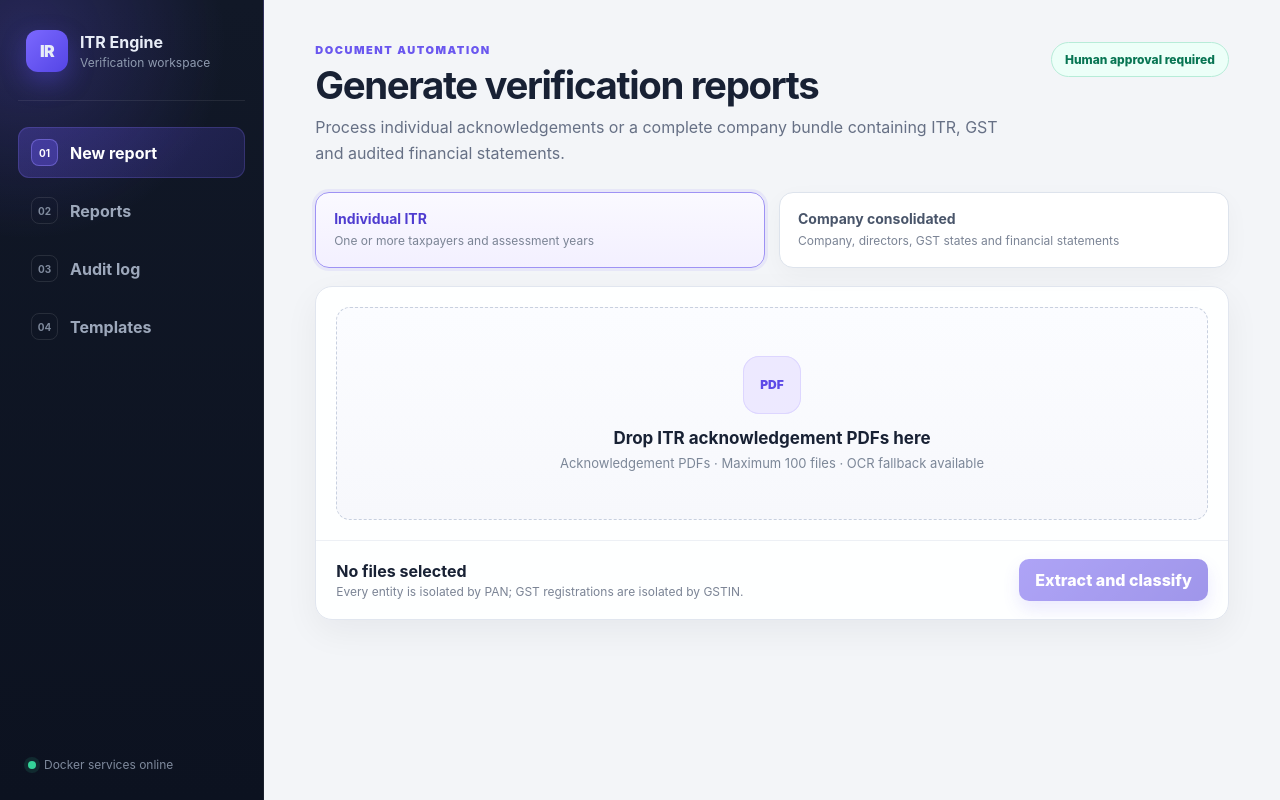
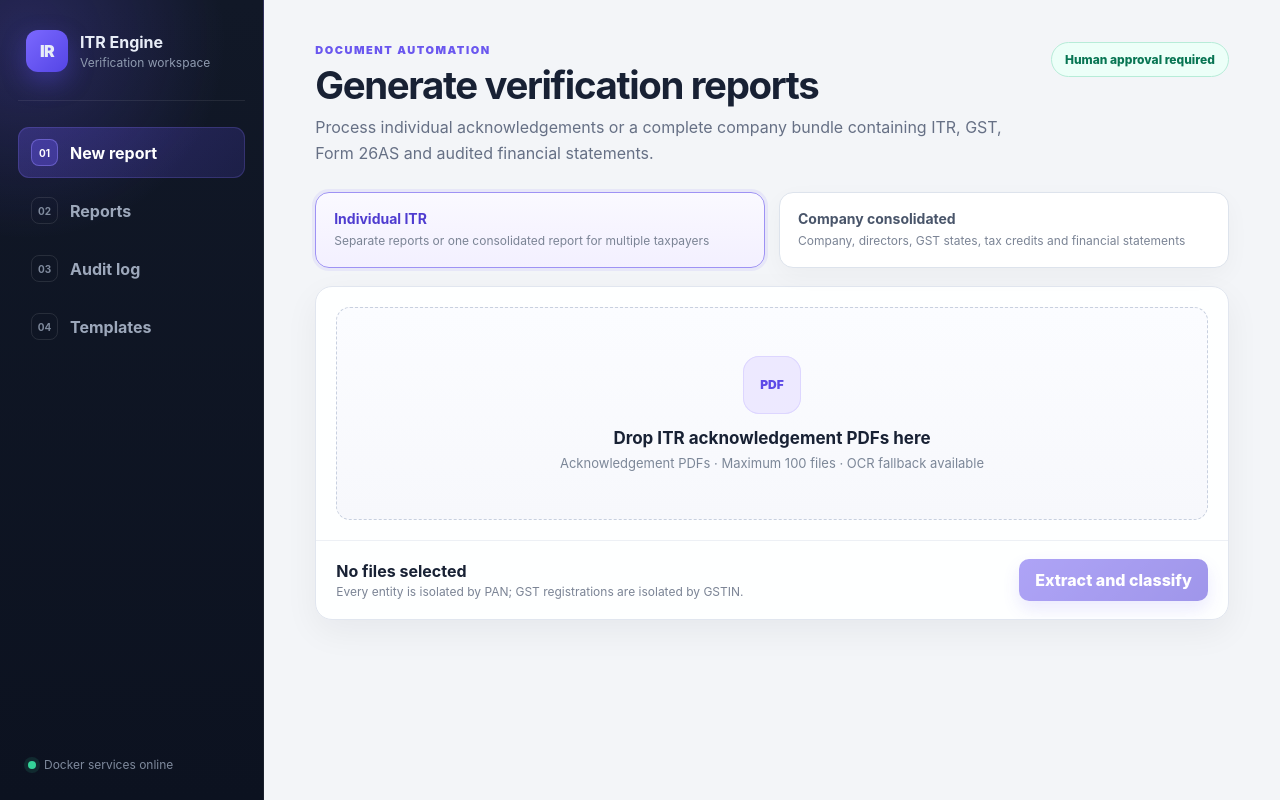
Before and after one commit to Invens/itr-report-engine, a Next.js app in the folder apps/web/: page / in a window 1280 px wide. Built offline with nearby package versions, Linux system fonts and the light colour scheme.

Commit message:
Add one-click multi-individual consolidated report generation

```diff
--- a/apps/web/app/page.tsx
+++ b/apps/web/app/page.tsx
@@ -103,7 +103,7 @@ const tabContent: Record<Tab, { eyebrow: string; title: string; subtitle: string
   new: {
     eyebrow: 'DOCUMENT AUTOMATION',
     title: 'Generate verification reports',
-    subtitle: 'Process individual acknowledgements or a complete company bundle containing ITR, GST and audited financial statements.',
+    subtitle: 'Process individual acknowledgements or a complete company bundle containing ITR, GST, Form 26AS and audited financial statements.',
     badge: 'Human approval required'
   },
   reports: {
@@ -128,7 +128,8 @@ const tabContent: Record<Tab, { eyebrow: string; title: string; subtitle: string
 
 function formatDate(value: string | null) {
   if (!value) return '—';
-  return new Intl.DateTimeFormat('en-IN', { dateStyle: 'medium', timeStyle: 'short' }).format(new Date(value));
+  return new Intl.DateTimeFormat('en-IN', { dateStyle: 'medium', timeStyle: 'short' })
+    .format(new Date(value));
 }
 
 function describeAudit(item: AuditItem) {
@@ -139,6 +140,10 @@ function describeAudit(item: AuditItem) {
   if (item.action === 'REPORT_GENERATED') {
     if (data.reportType === 'COMPANY_CONSOLIDATED_VERIFICATION') {
       return `${String(data.clientName ?? 'Company')} · ${String(data.itrSections ?? 0)} ITR section(s) · ${String(data.gstRegistrations ?? 0)} GST registration(s)`;
+    }
+    if (data.reportType === 'MULTI_INDIVIDUAL_ITR') {
+      const taxpayers = Array.isArray(data.taxpayers) ? data.taxpayers.length : 0;
+      return `${taxpayers} taxpayer section(s) in one consolidated ITR report`;
     }
     const years = Array.isArray(data.assessmentYears) ? data.assessmentYears.join(', ') : '—';
     return `${String(data.clientName ?? 'Unknown client')} · ${years}`;
@@ -158,6 +163,18 @@ function bundleSummary(item: BundleExtractionResult) {
     identifier: String(extraction.gstin ?? extraction.pan ?? extraction.cin ?? '—'),
     period: String(extraction.assessmentYear ?? extraction.taxPeriod ?? extraction.financialYear ?? '—')
   };
+}
+
+function reportRows(items: ExtractionResult[]) {
+  return items.map(({ extraction }) => ({
+    acknowledgementNumber: extraction.acknowledgementNumber,
+    filingDate: extraction.filingDate,
+    filingType: extraction.filingType,
+    assessmentYear: extraction.assessmentYear,
+    totalIncome: extraction.totalIncome,
+    totalTaxInterestFeePayable: extraction.totalTaxInterestFeePayable,
+    totalTaxesPaid: extraction.totalTaxesPaid
+  }));
 }
 
 export default function HomePage() {
@@ -183,7 +200,14 @@ export default function HomePage() {
     return acc;
   }, {}), [results]);
 
-  const successfulBundleIds = useMemo(() => bundleResults.flatMap((item) => item.documentId ? [item.documentId] : []), [bundleResults]);
+  const groupedTaxpayers = useMemo(
+    () => Object.values(grouped).sort((a, b) => a[0].extraction.name.localeCompare(b[0].extraction.name)),
+    [grouped]
+  );
+  const successfulBundleIds = useMemo(
+    () => bundleResults.flatMap((item) => item.documentId ? [item.documentId] : []),
+    [bundleResults]
+  );
   const reportStats = useMemo(() => ({
     total: reports.length,
     clients: new Set(reports.map((report) => report.client.pan ?? report.client.name)).size,
@@ -244,15 +268,21 @@ export default function HomePage() {
       const form = new FormData();
       files.forEach((file) => form.append('files', file));
       if (reportMode === 'individual') {
-        const body = await fetchJson<{ results: ExtractionResult[] }>('/v1/documents/extract', { method: 'POST', body: form });
+        const body = await fetchJson<{ results: ExtractionResult[] }>('/v1/documents/extract', {
+          method: 'POST',
+          body: form
+        });
         setResults(body.results);
         setBundleResults([]);
         setNotice(`${body.results.length} acknowledgement(s) extracted. Review every row before generating.`);
       } else {
-        const body = await fetchJson<{ results: BundleExtractionResult[]; failedCount: number }>('/v1/documents/extract-bundle', { method: 'POST', body: form });
+        const body = await fetchJson<{
+          results: BundleExtractionResult[];
+          failedCount: number;
+        }>('/v1/documents/extract-bundle', { method: 'POST', body: form });
         setBundleResults(body.results);
         setResults([]);
-        setNotice(`${body.results.length - body.failedCount} document(s) extracted; ${body.failedCount} failed. Build the draft after reviewing classifications.`);
+        setNotice(`${body.results.length - body.failedCount} logical document(s) extracted; ${body.failedCount} physical file(s) failed. Build the draft after reviewing classifications.`);
       }
     } catch (cause) {
       setError(cause instanceof Error ? cause.message : 'Extraction failed');
@@ -271,15 +301,7 @@ export default function HomePage() {
         clientName: first.name,
         pan: first.pan,
         reportDate: new Date().toLocaleDateString('en-GB'),
-        rows: items.map(({ extraction }) => ({
-          acknowledgementNumber: extraction.acknowledgementNumber,
-          filingDate: extraction.filingDate,
-          filingType: extraction.filingType,
-          assessmentYear: extraction.assessmentYear,
-          totalIncome: extraction.totalIncome,
-          totalTaxInterestFeePayable: extraction.totalTaxInterestFeePayable,
-          totalTaxesPaid: extraction.totalTaxesPaid
-        }))
+        rows: reportRows(items)
       };
       const body = await fetchJson<{ outputKey: string }>('/v1/reports/individual', {
         method: 'POST',
@@ -296,19 +318,66 @@ export default function HomePage() {
     }
   }
 
+  async function generateMultiIndividual() {
+    setBusy(true);
+    setError('');
+    setNotice('');
+    try {
+      const itrSections = groupedTaxpayers.map((items) => {
+        const first = items[0].extraction;
+        return {
+          sectionLabel: 'Individual',
+          clientName: first.name,
+          pan: first.pan,
+          entityType: 'INDIVIDUAL',
+          relationshipStatus: 'DOCUMENT_VERIFIED',
+          rows: reportRows(items)
+        };
+      });
+      const payload = {
+        reportDate: new Date().toLocaleDateString('en-GB'),
+        subjectEntities: itrSections.map((section) => ({
+          name: section.clientName,
+          pan: section.pan
+        })),
+        itrSections
+      };
+      const body = await fetchJson<{ outputKey: string }>('/v1/reports/multi-individual', {
+        method: 'POST',
+        headers: { 'Content-Type': 'application/json' },
+        body: JSON.stringify(payload)
+      });
+      download(body.outputKey);
+      setNotice('One consolidated Word report was generated for all selected taxpayers.');
+      setActiveTab('reports');
+    } catch (cause) {
+      setError(cause instanceof Error ? cause.message : 'Multi-individual report generation failed');
+    } finally {
+      setBusy(false);
+    }
+  }
+
   async function buildDraft() {
     setBusy(true);
     setError('');
     setNotice('');
     try {
-      const body = await fetchJson<{ draft: Record<string, unknown>; issues: DraftIssue[]; sourceDocumentCount: number }>('/v1/reports/consolidated/draft', {
+      const body = await fetchJson<{
+        draft: Record<string, unknown>;
+        issues: DraftIssue[];
+        sourceDocumentCount: number;
+        logicalDocumentCount: number;
+      }>('/v1/reports/consolidated/draft', {
         method: 'POST',
         headers: { 'Content-Type': 'application/json' },
-        body: JSON.stringify({ documentIds: successfulBundleIds, reportDate: new Date().toLocaleDateString('en-GB') })
+        body: JSON.stringify({
+          documentIds: successfulBundleIds,
+          reportDate: new Date().toLocaleDateString('en-GB')
+        })
       });
       setDraftText(JSON.stringify(body.draft, null, 2));
       setDraftIssues(body.issues);
-      setNotice(`Draft built from ${body.sourceDocumentCount} document(s). Edit and approve the JSON before generation.`);
+      setNotice(`Draft built from ${body.sourceDocumentCount} physical file(s) and ${body.logicalDocumentCount} logical document(s). Edit and approve the JSON before generation.`);
     } catch (cause) {
       setError(cause instanceof Error ? cause.message : 'Unable to build consolidated draft');
     } finally {
@@ -364,7 +433,9 @@ export default function HomePage() {
           config: template.config
         })
       });
-      setTemplates((current) => current.map((item) => item.id === body.template.id ? body.template : item));
+      setTemplates((current) => current.map((item) => (
+        item.id === body.template.id ? body.template : item
+      )));
       setNotice('Template defaults saved. New reports will use these values.');
     } catch (cause) {
       setError(cause instanceof Error ? cause.message : 'Template update failed');
@@ -373,16 +444,21 @@ export default function HomePage() {
     }
   }
 
-  const heading = tabContent[activeTab];
-  const dropTitle = reportMode === 'individual' ? 'Drop ITR acknowledgement PDFs here' : 'Drop the complete company verification bundle here';
+  const headingContent = tabContent[activeTab];
+  const dropTitle = reportMode === 'individual'
+    ? 'Drop ITR acknowledgement PDFs here'
+    : 'Drop the complete company verification bundle here';
   const dropHelp = reportMode === 'individual'
     ? 'Acknowledgement PDFs · Maximum 100 files · OCR fallback available'
-    : 'ITR acknowledgements/full returns, GSTR-1, GSTR-3B and audited statements · Maximum 100 PDFs';
+    : 'ITR, Form 26AS, GSTR-1, GSTR-3B and audited statements · Maximum 100 PDFs';
 
   return (
     <main className="app-shell">
       <aside className="sidebar">
-        <div className="brand-block"><div className="brand-mark">IR</div><div><strong>ITR Engine</strong><span>Verification workspace</span></div></div>
+        <div className="brand-block">
+          <div className="brand-mark">IR</div>
+          <div><strong>ITR Engine</strong><span>Verification workspace</span></div>
+        </div>
         <nav className="navigation" aria-label="Main navigation">
           <button className={activeTab === 'new' ? 'nav-item active' : 'nav-item'} onClick={() => setActiveTab('new')}><span>01</span>New report</button>
           <button className={activeTab === 'reports' ? 'nav-item active' : 'nav-item'} onClick={() => setActiveTab('reports')}><span>02</span>Reports</button>
@@ -393,14 +469,17 @@ export default function HomePage() {
       </aside>
 
       <section className="content">
-        <header className="page-header"><div><p className="eyebrow">{heading.eyebrow}</p><h1>{heading.title}</h1><p>{heading.subtitle}</p></div><div className="secure">{heading.badge}</div></header>
+        <header className="page-header">
+          <div><p className="eyebrow">{headingContent.eyebrow}</p><h1>{headingContent.title}</h1><p>{headingContent.subtitle}</p></div>
+          <div className="secure">{headingContent.badge}</div>
+        </header>
         {notice && <div className="notice">{notice}</div>}
         {error && <div className="error">{error}</div>}
 
         {activeTab === 'new' && <>
           <div className="mode-switcher" role="tablist" aria-label="Report mode">
-            <button className={reportMode === 'individual' ? 'mode-button active' : 'mode-button'} onClick={() => changeMode('individual')}><strong>Individual ITR</strong><span>One or more taxpayers and assessment years</span></button>
-            <button className={reportMode === 'consolidated' ? 'mode-button active' : 'mode-button'} onClick={() => changeMode('consolidated')}><strong>Company consolidated</strong><span>Company, directors, GST states and financial statements</span></button>
+            <button className={reportMode === 'individual' ? 'mode-button active' : 'mode-button'} onClick={() => changeMode('individual')}><strong>Individual ITR</strong><span>Separate reports or one consolidated report for multiple taxpayers</span></button>
+            <button className={reportMode === 'consolidated' ? 'mode-button active' : 'mode-button'} onClick={() => changeMode('consolidated')}><strong>Company consolidated</strong><span>Company, directors, GST states, tax credits and financial statements</span></button>
           </div>
 
           <div className="upload-card">
@@ -408,13 +487,24 @@ export default function HomePage() {
               <input type="file" multiple accept="application/pdf" onChange={(event) => setFiles(Array.from(event.target.files ?? []))} />
               <div className="upload-icon">PDF</div><strong>{dropTitle}</strong><span>{dropHelp}</span>
             </label>
-            <div className="upload-footer"><div><strong>{files.length ? `${files.length} file(s) selected` : 'No files selected'}</strong><span>Every entity is isolated by PAN; GST registrations are isolated by GSTIN.</span></div><button className="primary" disabled={!files.length || busy} onClick={extract}>{busy ? 'Processing…' : 'Extract and classify'}</button></div>
+            <div className="upload-footer">
+              <div><strong>{files.length ? `${files.length} file(s) selected` : 'No files selected'}</strong><span>Every entity is isolated by PAN; GST registrations are isolated by GSTIN.</span></div>
+              <button className="primary" disabled={!files.length || busy} onClick={extract}>{busy ? 'Processing…' : 'Extract and classify'}</button>
+            </div>
           </div>
 
-          {reportMode === 'individual' && Object.entries(grouped).map(([key, items]) => {
+          {reportMode === 'individual' && groupedTaxpayers.length > 1 && <section className="panel">
+            <div className="panel-head">
+              <div><p className="mini-label">CONSOLIDATED INDIVIDUAL OUTPUT</p><h2>{groupedTaxpayers.length} taxpayers detected</h2><p>Generate one report with a common header and signature, plus a separate ITR table for every PAN.</p></div>
+              <button className="primary" disabled={busy} onClick={generateMultiIndividual}>Generate one consolidated report</button>
+            </div>
+          </section>}
+
+          {reportMode === 'individual' && groupedTaxpayers.map((items) => {
             const client = items[0].extraction;
+            const key = `${client.pan}:${client.name}`;
             return <article className="panel client" key={key}>
-              <div className="client-head"><div><p className="mini-label">TAXPAYER</p><h2>{client.name}</h2><span>{client.pan} · {items.length} return(s)</span></div><button className="primary" disabled={busy} onClick={() => generateIndividual(items)}>Generate Word report</button></div>
+              <div className="client-head"><div><p className="mini-label">TAXPAYER</p><h2>{client.name}</h2><span>{client.pan} · {items.length} return(s)</span></div><button className="primary" disabled={busy} onClick={() => generateIndividual(items)}>Generate separate Word report</button></div>
               <div className="table-wrap"><table><thead><tr><th>AY</th><th>Acknowledgement</th><th>Filed</th><th>Type</th><th>Total income</th><th>Tax payable</th><th>Taxes paid</th><th>Extraction</th><th>Review</th></tr></thead><tbody>
                 {[...items].sort((a, b) => b.extraction.assessmentYear.localeCompare(a.extraction.assessmentYear)).map((item) => <tr key={item.id}><td><strong>{item.extraction.assessmentYear}</strong></td><td>{item.extraction.acknowledgementNumber}</td><td>{item.extraction.filingDate}</td><td>{item.extraction.filingType}</td><td>₹{item.extraction.totalIncome.toLocaleString('en-IN')}</td><td>₹{item.extraction.totalTaxInterestFeePayable.toLocaleString('en-IN')}</td><td>₹{item.extraction.totalTaxesPaid.toLocaleString('en-IN')}</td><td>{item.extractionMode}</td><td><span className={item.issues.length ? 'warning' : 'ok'}>{item.issues.length ? `${item.issues.length} issue(s)` : 'Ready'}</span></td></tr>)}
               </tbody></table></div>
```
